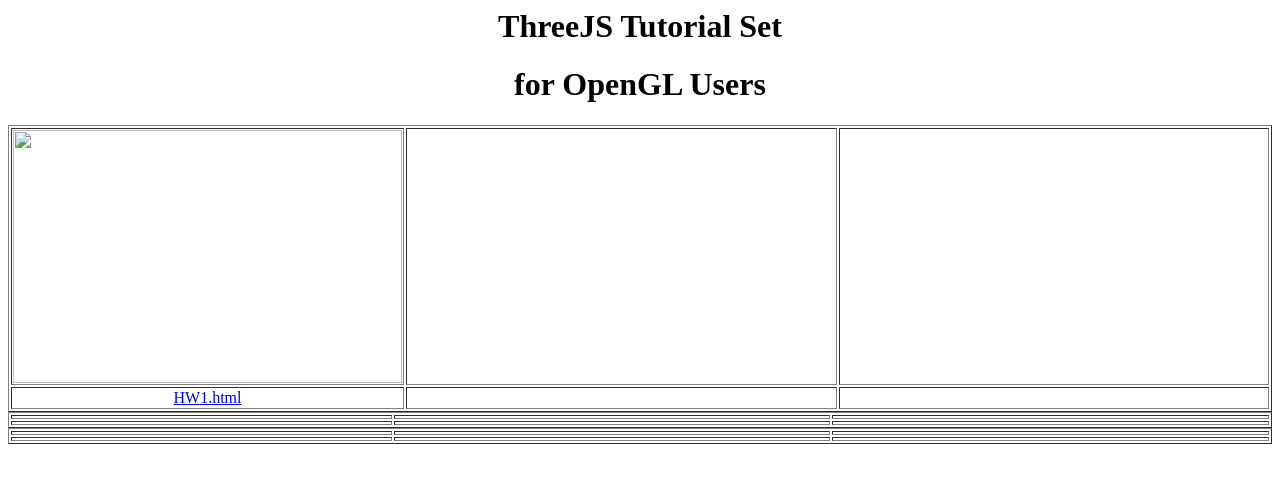
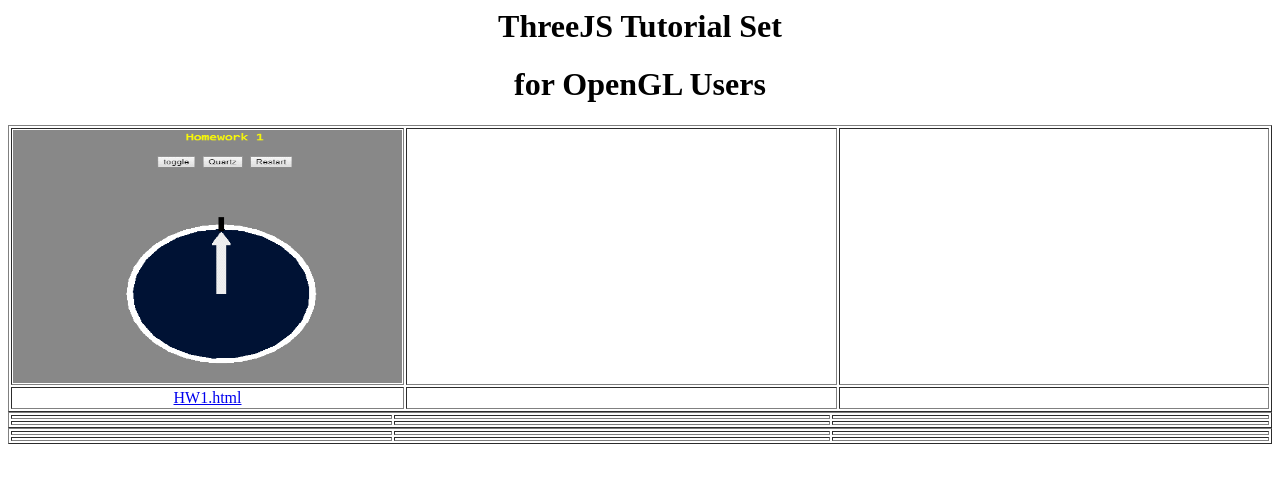
Before and after one commit to tengshine/ComputerGraphics, a plain HTML site: page index.html in a window 1280 px wide. Drawn offline with Linux system fonts and the light colour scheme.

Commit message:
Add files via upload

```diff
--- a/index.html
+++ b/index.html
@@ -5,7 +5,7 @@
 <table border="1" width="100%">
 	<tr>
 		<td width="389">
-		<img border="0" src="HW1.gif" width="389" height="253"></td>
+		<img border="0" src="HW1/HW1.gif" width="389" height="253"></td>
 		<td width="446"></td>
 		<td width="446"></td>
 
```
